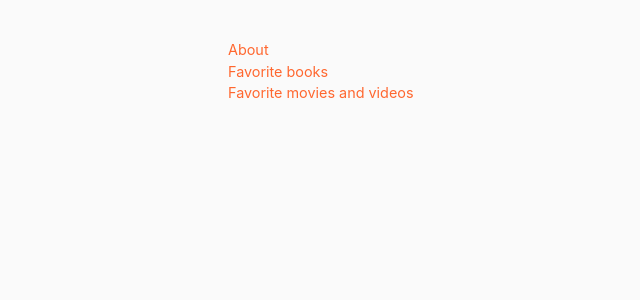
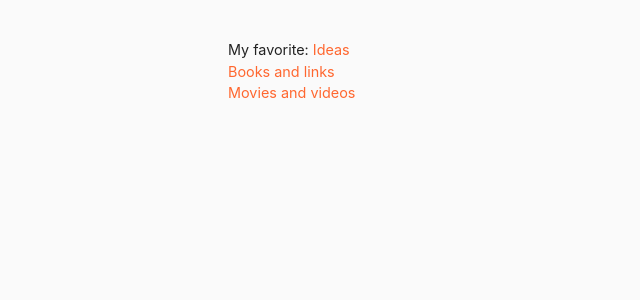
Before and after one commit to danschlz/danschulz.github.io, a Jekyll site: the page built from index.md, in a window 1280 px wide. Shown: the top 300 px of the page, without its empty margins (132-772 px from the left). Built offline with Jekyll 4.4.1, drawn with Linux system fonts in a browser that asks for light colours.

Commit message:
Update index.md

```diff
--- a/index.md
+++ b/index.md
@@ -1,6 +1,7 @@
 ---
 layout: home
 ---
-[About](/about/)
-[Favorite books](/books/)
-[Favorite movies and videos](/videos/)
+My favorite:
+[Ideas](/ideas/)
+[Books and links](/books/)
+[Movies and videos](/videos/)
```
